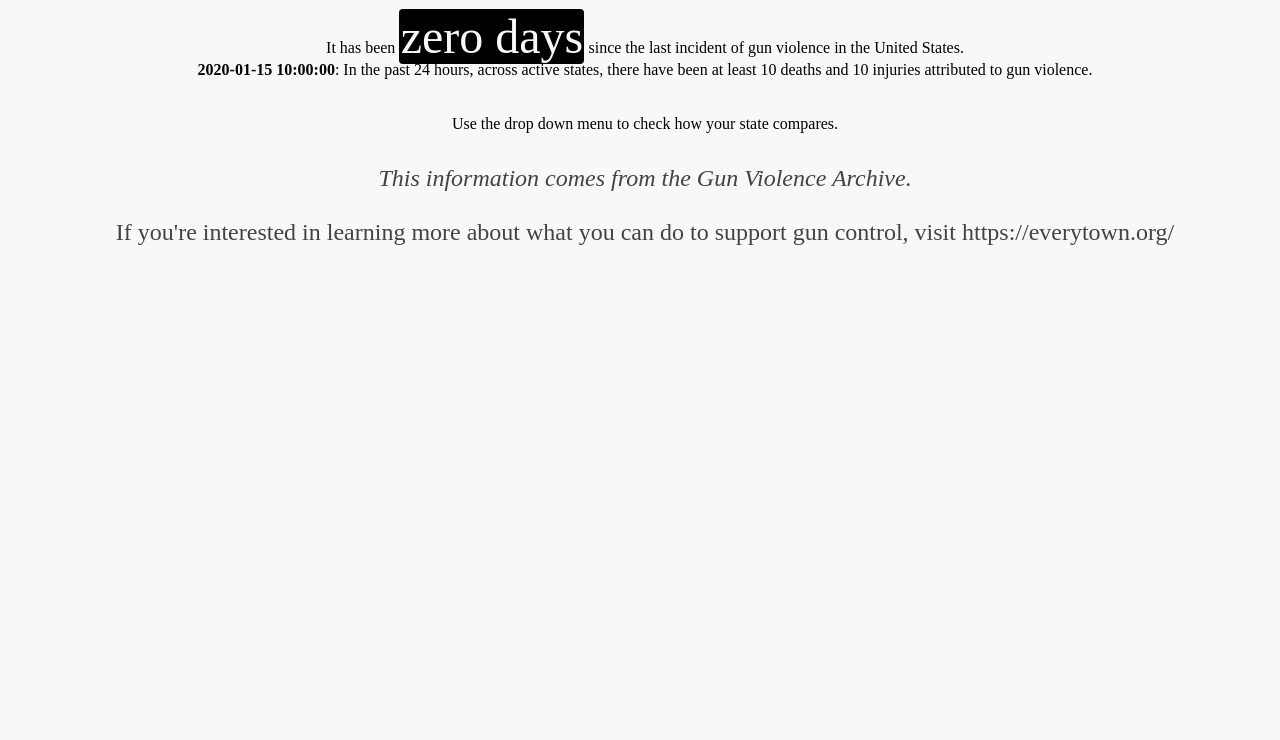
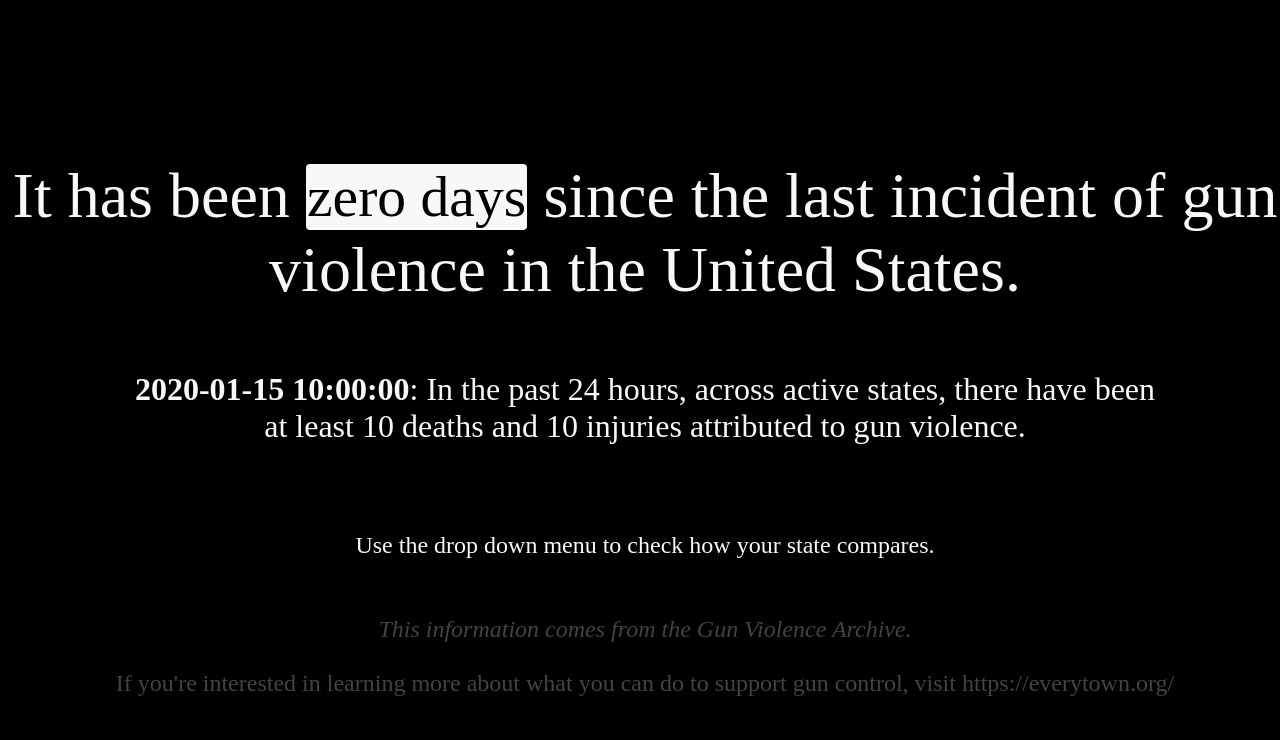
Before and after one commit to Allyson-English/GunViolenceStats, a Flask app: template templates/index.html in a window 1280 px wide. Shown: the top 740 px of the page. Run offline with Flask 2, Linux system fonts and the light colour scheme; the template is opened without the code that fills it: most values are stand-ins (such as "Sample title", 1, 10 or a date in 2020).

Commit message:
changing layout

```diff
--- a/static/main.css
+++ b/static/main.css
@@ -1,32 +1,44 @@
-* {
-    background-color: #F8F8F8;
-}
+html, body {
+    background-color: black;
+    max-width: 100%;
+    overflow-x: hidden;
+    justify-content: center;
+    margin: auto;
+    width: 1500px;
+  }
 
-h1 {
+counter {
     font-family: "Fjord One";
-    font-size: 48px;
+    font-size: 90%;
     font-style: normal;
     font-variant: normal;
     font-weight: 2;
     line-height:1.0em;
-    padding: 1px;
-    width: 75%;
-    margin: auto;
-    padding: 50px;
+    color:black;
+    background-color:#F8F8F8;
+    border-radius: 4px;
+    margin-bottom: 0%;
+    padding: 0.1%;
     }
 
-counter {
+.headline {
+    margin-top: 12%;
     font-family: "Fjord One";
-    font-size: 48px;
-    font-style: normal;
-    font-variant: normal;
+    font-size: 400%;
     font-weight: 2;
-    line-height:1.0em;
+    /* padding: 50px; */
     color: #F8F8F8;
-    background-color: black;
-    border-radius: 4px;
-    margin-bottom: 10px;
-    padding: .1%;
+    margin-bottom: 5%;
+    }
+
+.mystate {
+    font-family: "Fjord One";
+    font-size: 150%;
+    font-weight: 2;
+    color: #F8F8F8;
+    margin: 10%;
+    margin-top: 2%;
+    margin-bottom: 2%;
     }
 
 h2 {
@@ -39,20 +51,14 @@ h2 {
     padding: 4px;
     }
 
-todays_numbers {
+.todays_numbers {
     font-family: "Fjord One";
-    font-size: 24px;
-    font-style: normal;
-    font-variant: normal;
-    font-weight: 200;
-    line-height: 26.4px;
-    color: white;
-    background-color: black;
-    border-radius: 4px;
-    padding: 1.5px;
-    padding-right: 4px;
-    padding-left: 4px;
-    margin-bottom: 0px;
+    font-size: 200%;
+    font-weight: 2;
+    color: #F8F8F8;
+    margin: 10%;
+    margin-top: 2%;
+    margin-bottom: 2%;
     }
 
 h4 {
```
